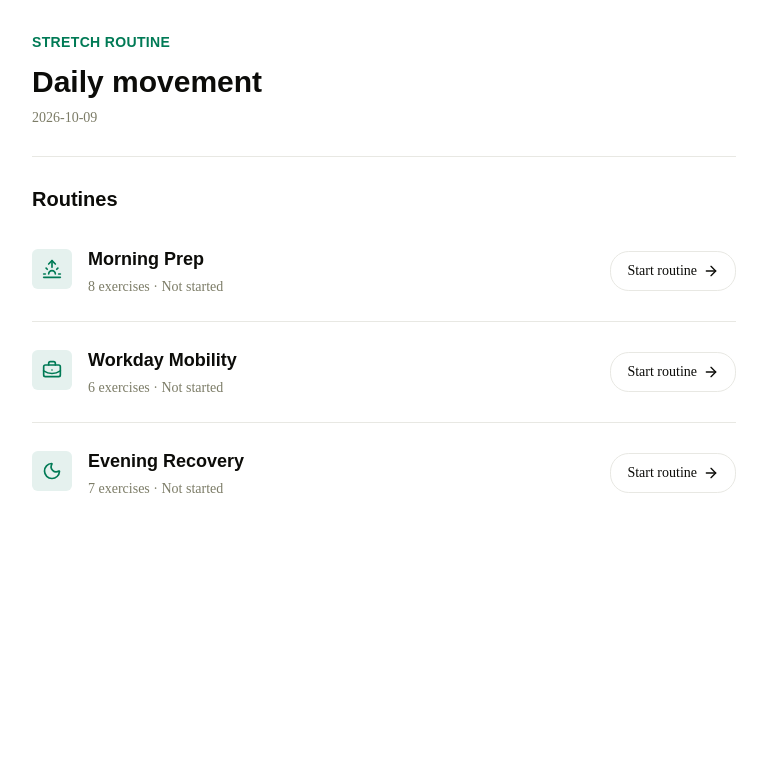
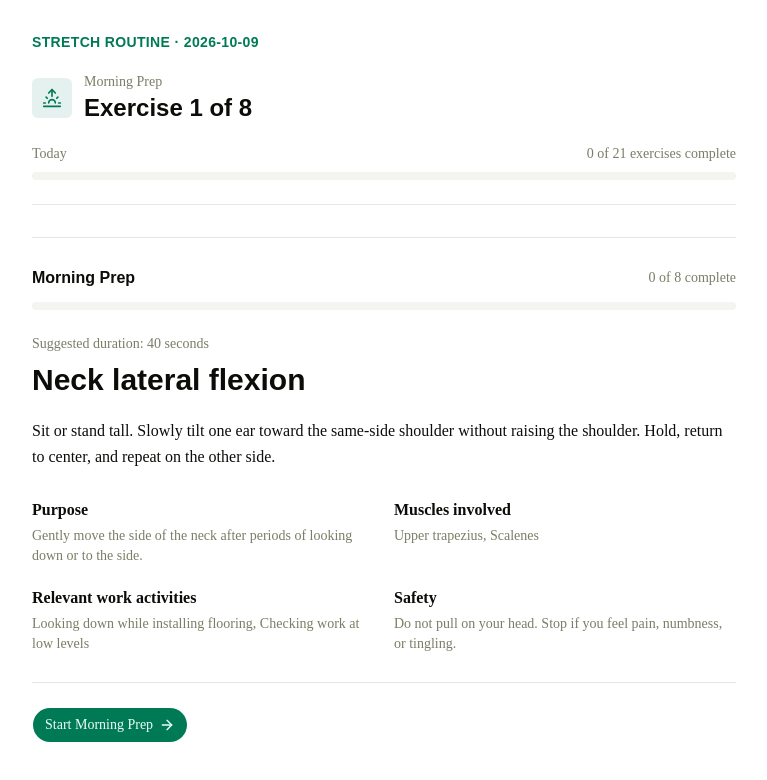
Before and after one commit to dsthedev/stretch-routine, a React (Vite) app: page / in a window 1280 px wide. Shown: the top 780 px of the page, without its empty margins (256-1023 px from the left). Built offline with nearby package versions, Linux system fonts and the light colour scheme.

Commit message:
feat: enhance routine display and progress tracking in App component

```diff
--- a/src/App.tsx
+++ b/src/App.tsx
@@ -1,4 +1,3 @@
-import { Button } from "@/components/ui/button"
 import { useState } from "react"
 import {
   ArrowLeft,
@@ -11,13 +10,10 @@ import {
 import type { LucideIcon } from "lucide-react"
 
 import { useAppData } from "@/components/app-data-provider"
+import { Button } from "@/components/ui/button"
 import { getLocalDateString } from "@/lib/dates"
 import { updateRoutineProgress } from "@/lib/routine-progress"
-import type {
-  RoutineCompletionStatus,
-  RoutineProgress,
-  RoutineStage,
-} from "@/types"
+import type { RoutineProgress, RoutineStage } from "@/types"
 
 const STAGE_ICONS: Record<RoutineStage, LucideIcon> = {
   "morning-prep": Sunrise,
@@ -25,23 +21,8 @@ const STAGE_ICONS: Record<RoutineStage, LucideIcon> = {
   "evening-recovery": Moon,
 }
 
-function getStatusLabel(status?: RoutineCompletionStatus): string {
-  if (status === "completed") {
-    return "Completed today"
-  }
-
-  if (status === "in-progress") {
-    return "In progress"
-  }
-
-  return "Not started"
-}
-
 export function App() {
   const { loadResult, saveData } = useAppData()
-  const [selectedRoutineId, setSelectedRoutineId] = useState<string | null>(
-    null,
-  )
   const [saveMessage, setSaveMessage] = useState("")
 
   if (loadResult.status !== "ready") {
@@ -75,12 +56,78 @@ export function App() {
   const { data } = loadResult
   const today = getLocalDateString()
   const todayRecord = data.dailyRecords.find((record) => record.date === today)
-  const selectedRoutine = data.routines.find(
-    (routine) => routine.id === selectedRoutineId,
+  const totalExerciseCount = data.routines.reduce(
+    (total, routine) => total + routine.exerciseIds.length,
+    0,
+  )
+  const completedExerciseCount = data.routines.reduce(
+    (total, routine) =>
+      total + (todayRecord?.routines[routine.id]?.completedExerciseIds.length ?? 0),
+    0,
+  )
+  const currentRoutine = data.routines.find(
+    (routine) => todayRecord?.routines[routine.id]?.status !== "completed",
   )
 
-  function saveProgress(routineId: string, progress: RoutineProgress) {
-    const updatedData = updateRoutineProgress(data, today, routineId, progress)
+  if (!currentRoutine) {
+    return (
+      <main className="mx-auto min-h-svh max-w-3xl px-5 py-8 sm:px-8">
+        <header className="border-b border-border pb-7">
+          <p className="font-heading text-sm font-semibold tracking-wide text-primary">
+            STRETCH ROUTINE
+          </p>
+          <p className="mt-2 text-sm text-muted-foreground">{today}</p>
+        </header>
+        <section className="mt-12 max-w-xl">
+          <h1 className="font-heading text-3xl font-semibold">
+            Today’s routines are complete
+          </h1>
+          <p className="mt-3 text-muted-foreground">
+            {completedExerciseCount} of {totalExerciseCount} exercises completed.
+          </p>
+        </section>
+      </main>
+    )
+  }
+
+  const activeRoutineId = currentRoutine.id
+  const routineExercises = currentRoutine.exerciseIds.flatMap((id) => {
+    const exercise = data.exerciseLibrary.find((item) => item.id === id)
+    return exercise ? [exercise] : []
+  })
+  const activeProgress = todayRecord?.routines[activeRoutineId] ?? {
+    status: "not-started" as const,
+    currentExerciseIndex: 0,
+    completedExerciseIds: [],
+  }
+  const firstIncompleteIndex = routineExercises.findIndex(
+    (exercise) => !activeProgress.completedExerciseIds.includes(exercise.id),
+  )
+  const currentExerciseIndex =
+    activeProgress.status === "in-progress"
+      ? activeProgress.currentExerciseIndex < routineExercises.length
+        ? activeProgress.currentExerciseIndex
+        : Math.max(firstIncompleteIndex, 0)
+      : 0
+  const exercise = routineExercises[currentExerciseIndex]
+  const completedInRoutine = activeProgress.completedExerciseIds.length
+  const routineProgressPercent = routineExercises.length
+    ? Math.round((completedInRoutine / routineExercises.length) * 100)
+    : 0
+  const dailyProgressPercent = totalExerciseCount
+    ? Math.round((completedExerciseCount / totalExerciseCount) * 100)
+    : 0
+  const StageIcon = STAGE_ICONS[currentRoutine.stage]
+  const isRoutineStarted = activeProgress.status === "in-progress"
+  const isLastExercise = currentExerciseIndex === routineExercises.length - 1
+
+  function saveProgress(progress: RoutineProgress) {
+    const updatedData = updateRoutineProgress(
+      data,
+      today,
+      activeRoutineId,
+      progress,
+    )
     const result = saveData(updatedData)
 
     if (result.status === "saved") {
@@ -91,145 +138,125 @@ export function App() {
     setSaveMessage("Progress could not be saved. Check browser storage.")
   }
 
-  function beginRoutine(routineId: string) {
-    const previousProgress = todayRecord?.routines[routineId]
-    const progress =
-      previousProgress?.status === "in-progress"
-        ? previousProgress
-        : {
-          status: "in-progress" as const,
-          currentExerciseIndex: 0,
-          completedExerciseIds: [],
+  function startRoutine() {
+    saveProgress({
+      ...activeProgress,
+      status: "in-progress",
+      currentExerciseIndex,
+    })
   }
 
-    saveProgress(routineId, progress)
-    setSelectedRoutineId(routineId)
-  }
-
-  if (selectedRoutine) {
-    const routineExercises = selectedRoutine.exerciseIds.flatMap((id) => {
-      const exercise = data.exerciseLibrary.find((item) => item.id === id)
-      return exercise ? [exercise] : []
-    })
-    const progress = todayRecord?.routines[selectedRoutine.id] ?? {
-      status: "in-progress" as const,
-      currentExerciseIndex: 0,
-      completedExerciseIds: [],
-    }
-    const completedCount = progress.completedExerciseIds.length
-    const progressPercent = routineExercises.length
-      ? Math.round((completedCount / routineExercises.length) * 100)
-      : 0
-
-    function returnToRoutines() {
-      setSelectedRoutineId(null)
-    }
-
-    if (progress.status === "completed") {
-      return (
-        <main className="mx-auto min-h-svh max-w-3xl px-5 py-8 sm:px-8">
-          <Button variant="ghost" onClick={returnToRoutines}>
-            <ArrowLeft aria-hidden="true" />
-            Routines
-          </Button>
-          <section className="mt-12 max-w-xl">
-            <p className="font-heading text-sm font-semibold text-primary">
-              {selectedRoutine.name}
-            </p>
-            <h1 className="mt-3 font-heading text-3xl font-semibold">
-              Routine complete
-            </h1>
-            <p className="mt-3 text-muted-foreground">
-              {completedCount} of {routineExercises.length} exercises completed
-              today.
-            </p>
-            <Button className="mt-7" onClick={returnToRoutines}>
-              Return to routines
-            </Button>
-          </section>
-        </main>
-      )
-    }
-
-    const exercise = routineExercises[progress.currentExerciseIndex]
-
-    if (!exercise) {
-      return (
-        <main className="mx-auto min-h-svh max-w-3xl px-5 py-8 sm:px-8">
-          <Button variant="ghost" onClick={returnToRoutines}>
-            <ArrowLeft aria-hidden="true" />
-            Routines
-          </Button>
-          <p className="mt-8 text-muted-foreground">
-            This routine has no exercise at the saved position.
-          </p>
-        </main>
-      )
-    }
-
-    const isLastExercise =
-      progress.currentExerciseIndex === routineExercises.length - 1
-
   function changeExercise(nextIndex: number) {
-      saveProgress(selectedRoutine.id, {
-        ...progress,
+    saveProgress({
+      ...activeProgress,
       status: "in-progress",
       currentExerciseIndex: nextIndex,
     })
   }
 
   function completeExercise() {
-      const completedExerciseIds = progress.completedExerciseIds.includes(
+    if (!exercise) {
+      return
+    }
+
+    const completedExerciseIds = activeProgress.completedExerciseIds.includes(
       exercise.id,
     )
-        ? progress.completedExerciseIds
-        : [...progress.completedExerciseIds, exercise.id]
+      ? activeProgress.completedExerciseIds
+      : [...activeProgress.completedExerciseIds, exercise.id]
+    const allExercisesComplete = routineExercises.every((item) =>
+      completedExerciseIds.includes(item.id),
+    )
+    const nextIncompleteIndex = routineExercises.findIndex(
+      (item) => !completedExerciseIds.includes(item.id),
+    )
 
-      saveProgress(selectedRoutine.id, {
-        status: isLastExercise ? "completed" : "in-progress",
-        currentExerciseIndex: isLastExercise
+    saveProgress({
+      status: allExercisesComplete ? "completed" : "in-progress",
+      currentExerciseIndex: allExercisesComplete
         ? routineExercises.length
-          : progress.currentExerciseIndex + 1,
+        : isLastExercise
+          ? nextIncompleteIndex
+          : currentExerciseIndex + 1,
       completedExerciseIds,
     })
   }
 
+  if (!exercise) {
     return (
       <main className="mx-auto min-h-svh max-w-3xl px-5 py-8 sm:px-8">
-        <Button variant="ghost" onClick={returnToRoutines}>
-          <ArrowLeft aria-hidden="true" />
-          Routines
-        </Button>
+        <p className="font-heading text-sm font-semibold text-primary">
+          {currentRoutine.name}
+        </p>
+        <h1 className="mt-3 font-heading text-2xl font-semibold">
+          No exercises in this routine
+        </h1>
+      </main>
+    )
+  }
 
-        <header className="mt-7">
-          <p className="font-heading text-sm font-semibold text-primary">
-            {selectedRoutine.name}
+  return (
+    <main className="mx-auto min-h-svh max-w-3xl px-5 py-8 sm:px-8">
+      <header className="border-b border-border pb-6">
+        <p className="font-heading text-sm font-semibold tracking-wide text-primary">
+          STRETCH ROUTINE <span aria-hidden="true">·</span> {today}
         </p>
-          <div className="mt-3 flex items-end justify-between gap-4">
+        <div className="mt-5 flex items-center gap-3">
+          <span className="flex size-10 shrink-0 items-center justify-center rounded-md bg-primary/10 text-primary">
+            <StageIcon aria-hidden="true" className="size-5" />
+          </span>
+          <div>
+            <p className="text-sm text-muted-foreground">
+              {currentRoutine.name}
+            </p>
             <h1 className="font-heading text-2xl font-semibold">
-              Exercise {progress.currentExerciseIndex + 1}
+              Exercise {currentExerciseIndex + 1} of {routineExercises.length}
             </h1>
+          </div>
+        </div>
+        <div className="mt-5 flex items-center justify-between gap-4 text-sm text-muted-foreground">
+          <span>Today</span>
+          <span>
+            {completedExerciseCount} of {totalExerciseCount} exercises complete
+          </span>
+        </div>
+        <div
+          className="mt-2 h-2 overflow-hidden rounded-full bg-muted"
+          role="progressbar"
+          aria-label="Daily routine progress"
+          aria-valuemin={0}
+          aria-valuemax={totalExerciseCount}
+          aria-valuenow={completedExerciseCount}
+        >
+          <div
+            className="h-full bg-primary transition-[width]"
+            style={{ width: `${dailyProgressPercent}%` }}
+          />
+        </div>
+      </header>
+
+      <article className="mt-8 border-y border-border py-7">
+        <div className="flex items-center justify-between gap-4">
+          <p className="font-heading font-semibold">{currentRoutine.name}</p>
           <p className="shrink-0 text-sm text-muted-foreground">
-              {completedCount} / {routineExercises.length} complete
+            {completedInRoutine} of {routineExercises.length} complete
           </p>
         </div>
         <div
           className="mt-3 h-2 overflow-hidden rounded-full bg-muted"
           role="progressbar"
-            aria-label="Routine progress"
+          aria-label={`${currentRoutine.name} progress`}
           aria-valuemin={0}
           aria-valuemax={routineExercises.length}
-            aria-valuenow={completedCount}
+          aria-valuenow={completedInRoutine}
         >
           <div
             className="h-full bg-primary transition-[width]"
-              style={{ width: `${progressPercent}%` }}
+            style={{ width: `${routineProgressPercent}%` }}
           />
         </div>
-        </header>
 
-        <article className="mt-8 border-y border-border py-7">
-          <p className="text-sm text-muted-foreground">
+        <p className="mt-6 text-sm text-muted-foreground">
           Suggested duration: {exercise.durationSeconds} seconds
         </p>
         <h2 className="mt-2 font-heading text-3xl font-semibold">
@@ -273,13 +300,17 @@ export function App() {
         </p>
       )}
 
+      {!isRoutineStarted ? (
+        <Button className="mt-6 w-full sm:w-auto" onClick={startRoutine}>
+          Start {currentRoutine.name}
+          <ArrowRight aria-hidden="true" />
+        </Button>
+      ) : (
         <div className="mt-6 flex flex-col gap-3 sm:flex-row sm:justify-between">
           <Button
             variant="outline"
-            disabled={progress.currentExerciseIndex === 0}
-            onClick={() =>
-              changeExercise(progress.currentExerciseIndex - 1)
-            }
+            disabled={currentExerciseIndex === 0}
+            onClick={() => changeExercise(currentExerciseIndex - 1)}
           >
             <ArrowLeft aria-hidden="true" />
             Previous
@@ -288,9 +319,7 @@ export function App() {
             {!isLastExercise && (
               <Button
                 variant="outline"
-                onClick={() =>
-                  changeExercise(progress.currentExerciseIndex + 1)
-                }
+                onClick={() => changeExercise(currentExerciseIndex + 1)}
               >
                 Next
                 <ArrowRight aria-hidden="true" />
@@ -298,87 +327,15 @@ export function App() {
             )}
             <Button onClick={completeExercise}>
               <Check aria-hidden="true" />
-              {isLastExercise ? "Finish routine" : "Mark complete"}
+              Mark complete
             </Button>
           </div>
         </div>
+      )}
     </main>
   )
-  }
 
-  return (
-    <main className="mx-auto min-h-svh max-w-3xl px-5 py-8 sm:px-8">
-      <header className="border-b border-border pb-7">
-        <p className="font-heading text-sm font-semibold tracking-wide text-primary">
-          STRETCH ROUTINE
-        </p>
-        <h1 className="mt-3 font-heading text-3xl font-semibold">
-          Daily movement
-        </h1>
-        <p className="mt-2 text-sm text-muted-foreground">{today}</p>
-      </header>
 
-      <section aria-labelledby="routine-list-title" className="pt-7">
-        <h2
-          id="routine-list-title"
-          className="font-heading text-xl font-semibold"
-        >
-          Routines
-        </h2>
-
-        <div className="mt-2 divide-y divide-border">
-          {data.routines.map((routine) => {
-            const Icon = STAGE_ICONS[routine.stage]
-            const progress = todayRecord?.routines[routine.id]
-            const buttonLabel =
-              progress?.status === "completed"
-                ? "Start again"
-                : progress?.status === "in-progress"
-                  ? "Resume"
-                  : "Start routine"
-
-            return (
-              <article
-                key={routine.id}
-                className="flex flex-col gap-4 py-6 sm:flex-row sm:items-center sm:justify-between"
-              >
-                <div className="flex min-w-0 items-start gap-4">
-                  <span className="mt-1 flex size-10 shrink-0 items-center justify-center rounded-md bg-primary/10 text-primary">
-                    <Icon aria-hidden="true" className="size-5" />
-                  </span>
-                  <div className="min-w-0">
-                    <h3 className="font-heading text-lg font-semibold">
-                      {routine.name}
-                    </h3>
-                    <p className="mt-1 text-sm text-muted-foreground">
-                      {routine.exerciseIds.length} exercises
-                      <span aria-hidden="true"> · </span>
-                      {getStatusLabel(progress?.status)}
-                    </p>
-                  </div>
-                </div>
-
-                <Button
-                  variant="outline"
-                  size="lg"
-                  className="w-full sm:w-auto"
-                  onClick={() => beginRoutine(routine.id)}
-                >
-                  {buttonLabel}
-                  <ArrowRight aria-hidden="true" />
-                </Button>
-              </article>
-            )
-          })}
-        </div>
-        {saveMessage && (
-          <p className="mt-4 text-sm text-destructive" role="status">
-            {saveMessage}
-          </p>
-        )}
-      </section>
-    </main>
-  )
 }
 
 export default App
```
Lines whose indentation alone changed are shown as unchanged.
